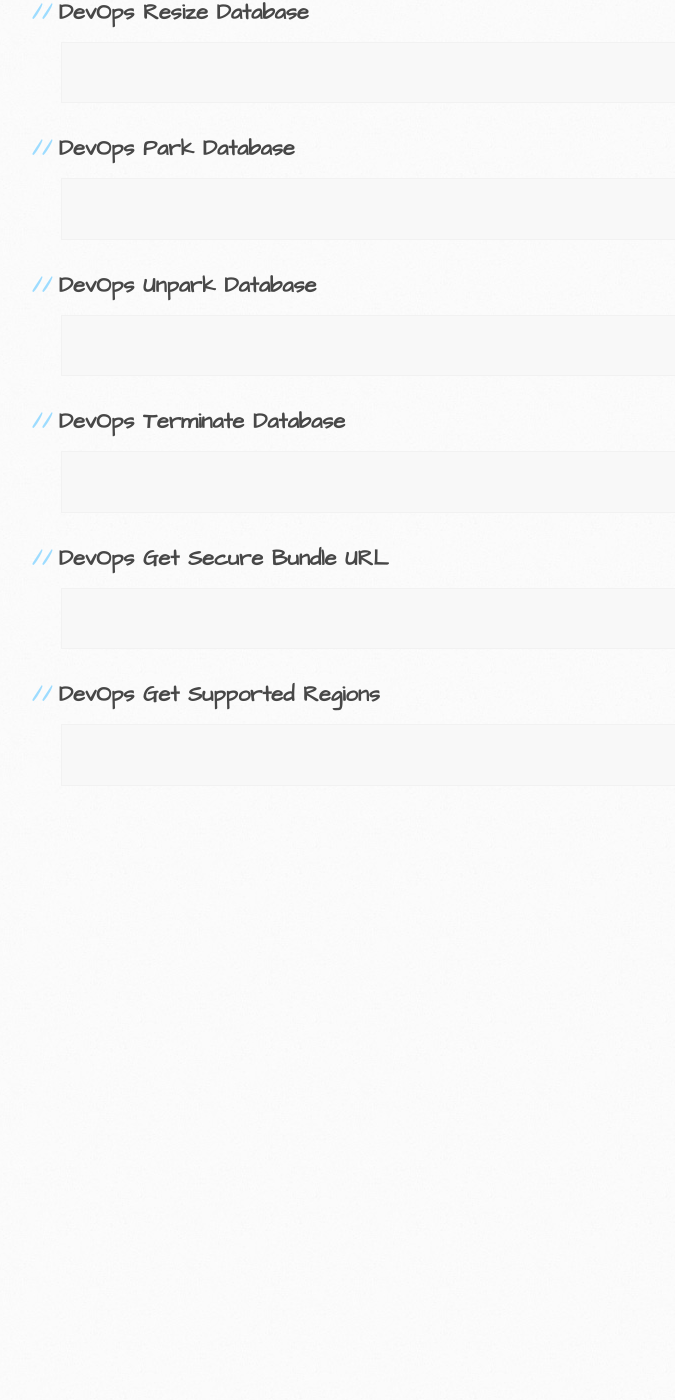
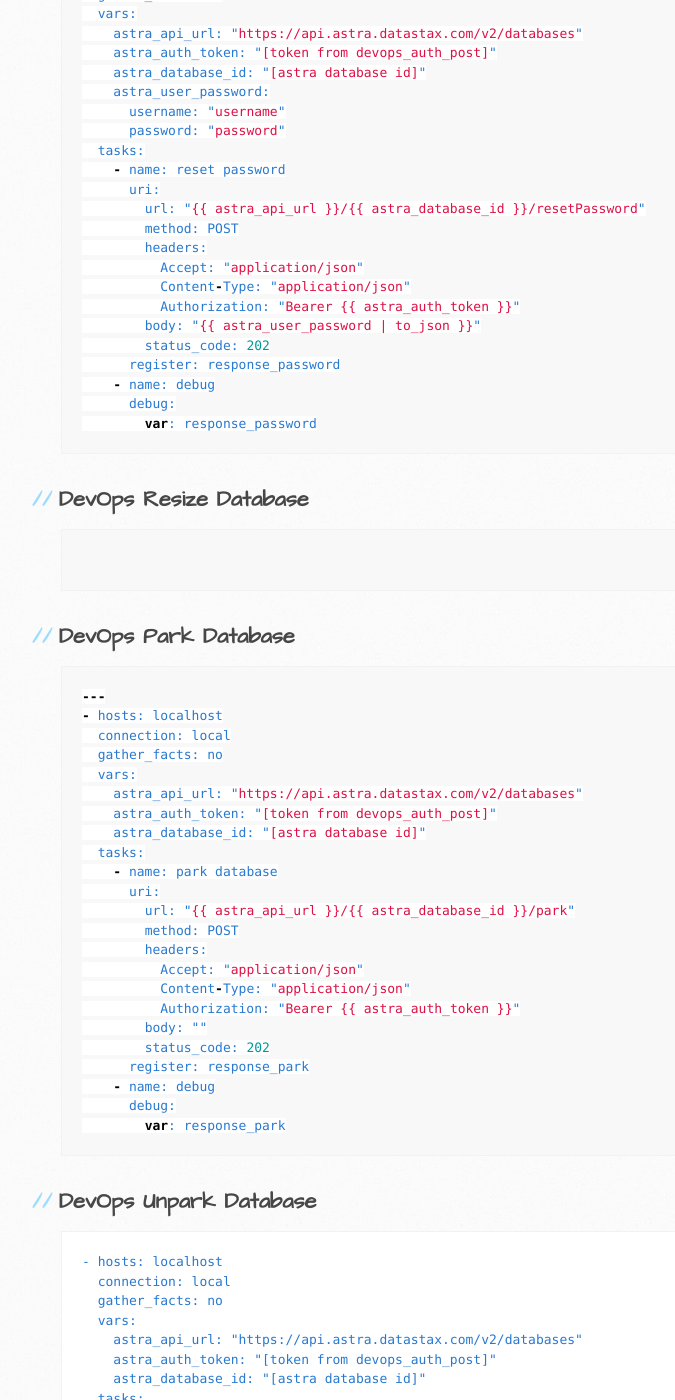
Before and after one commit to ds-steven-matison/ds-steven-matison.github.io, a Jekyll site: the page built from astra_ansible_devops.md, in a window 1280 px wide and 1400 px high, scrolled down 3129 px. Shown: the whole window, without its empty margins (109-784 px from the left). Built offline with Jekyll 4.4.1, drawn with Linux system fonts in a browser that asks for light colours; before the commit the page ends 3967 px from its top, so only the background shows below that; some of the changed text lies outside the part shown.

Commit message:
Update Ansible DevOps Samples

````diff
--- a/astra_ansible_devops.md
+++ b/astra_ansible_devops.md
@@ -81,7 +81,7 @@
 {% endraw %}
 ## DevOps Get Databases
 
-In order to leverage api actions against a database, you need the database's Cluster ID.  You can find this in the Astra UI or you can use this playbook to get the id.  You will need this ID for all <span style="color: #d14;">[cluster_id]</span> instances in further playbooks.
+In order to leverage api actions against a database, you need the database's Cluster ID.  You can find this in the Astra UI or you can use this playbook to get the id.  You will need this ID for all <span style="color: #d14;">[astra database id]</span> instances in further playbooks.
 
 {% raw %}
 ```js
@@ -141,7 +141,32 @@
 
 {% raw %}
 ```js
-
+---
+- hosts: localhost
+  connection: local
+  gather_facts: no
+  vars:
+    astra_api_url: "https://api.astra.datastax.com/v2/databases"
+    astra_auth_token: "[token from devops_auth_post]"
+    astra_database_id: "[astra database id]"
+    astra_user_password:
+      username: "username"
+      password: "password"
+  tasks:
+    - name: reset password
+      uri:
+        url: "{{ astra_api_url }}/{{ astra_database_id }}/resetPassword"
+        method: POST
+        headers:
+          Accept: "application/json"
+          Content-Type: "application/json"
+          Authorization: "Bearer {{ astra_auth_token }}"
+        body: "{{ astra_user_password | to_json }}"
+        status_code: 202
+      register: response_password
+    - name: debug
+      debug:
+        var: response_password
 ```
 {% endraw %}
 ## DevOps Resize Database
@@ -155,34 +180,142 @@
 
 {% raw %}
 ```js
-
+---
+- hosts: localhost
+  connection: local
+  gather_facts: no
+  vars:
+    astra_api_url: "https://api.astra.datastax.com/v2/databases"
+    astra_auth_token: "[token from devops_auth_post]"
+    astra_database_id: "[astra database id]"
+  tasks:
+    - name: park database
+      uri:
+        url: "{{ astra_api_url }}/{{ astra_database_id }}/park"
+        method: POST
+        headers:
+          Accept: "application/json"
+          Content-Type: "application/json"
+          Authorization: "Bearer {{ astra_auth_token }}"
+        body: ""
+        status_code: 202
+      register: response_park
+    - name: debug
+      debug:
+        var: response_park
 ```
 {% endraw %}
 ## DevOps Unpark Database
 
 {% raw %}
-```js
-
+```js---
+- hosts: localhost
+  connection: local
+  gather_facts: no
+  vars:
+    astra_api_url: "https://api.astra.datastax.com/v2/databases"
+    astra_auth_token: "[token from devops_auth_post]"
+    astra_database_id: "[astra database id]"
+  tasks:
+    - name: unpark database
+      uri:
+        url: "{{ astra_api_url }}/{{ astra_database_id }}/unpark"
+        method: POST
+        headers:
+          Accept: "application/json"
+          Content-Type: "application/json"
+          Authorization: "Bearer {{ astra_auth_token }}"
+        body: ""
+        status_code: 202
+      register: response_unpark
+    - name: debug
+      debug:
+        var: response_unpark
 ```
 {% endraw %}
 ## DevOps Terminate Database
 
 {% raw %}
 ```js
-
+---
+- hosts: localhost
+  connection: local
+  gather_facts: no
+  vars:
+    astra_api_url: "https://api.astra.datastax.com/v2/databases"
+    astra_auth_token: "[token from devops_auth_post]"
+    astra_database_id: "[astra database id]"
+  tasks:
+    - name: terminate database
+      uri:
+        url: "{{ astra_api_url }}/{{ astra_database_id }}/terminate"
+        method: POST
+        headers:
+          Accept: "application/json"
+          Content-Type: "application/json"
+          Authorization: "Bearer {{ astra_auth_token }}"
+        body: ""
+        status_code: 202
+      register: response_terminate
+    - name: debug
+      debug:
+        var: response_terminate
 ```
 {% endraw %}
 ## DevOps Get Secure Bundle URL
 
 {% raw %}
 ```js
-
+---
+- hosts: localhost
+  connection: local
+  gather_facts: no
+  vars:
+    astra_api_url: "https://api.astra.datastax.com/v2/databases"
+    astra_auth_token: "[token from devops_auth_post]"
+    astra_database_id: "[astra database id]"
+  tasks:
+    - name: get bundle
+      uri:
+        url: "{{ astra_api_url }}/{{ astra_database_id }}/secureBundleURL"
+        method: POST
+        headers:
+          Accept: "application/json"
+          Content-Type: "application/json"
+          Authorization: "Bearer {{ astra_auth_token }}"
+        body: ""
+        status_code: 200
+      register: response_bundle
+    - name: debug
+      debug:
+        var: response_bundle
 ```
 {% endraw %}
 ## DevOps Get Supported Regions
 
 {% raw %}
 ```js
-
+---
+- hosts: localhost
+  connection: local
+  gather_facts: no
+  vars:
+    astra_api_url: "https://api.astra.datastax.com/v2/availableRegions"
+    astra_auth_token: "[token from devops_auth_post]"
+  tasks:
+    - name: return regions
+      uri:
+        url: "{{ astra_api_url }}"
+        method: GET
+        headers:
+          Accept: "application/json"
+          Content-Type: "application/json"
+          Authorization: "Bearer {{ astra_auth_token }}"
+        body: ""
+        status_code: 200
+      register: response_regions
+    - name: debug
+      debug:
+        var: response_regions
 ```
 {% endraw %}
````
